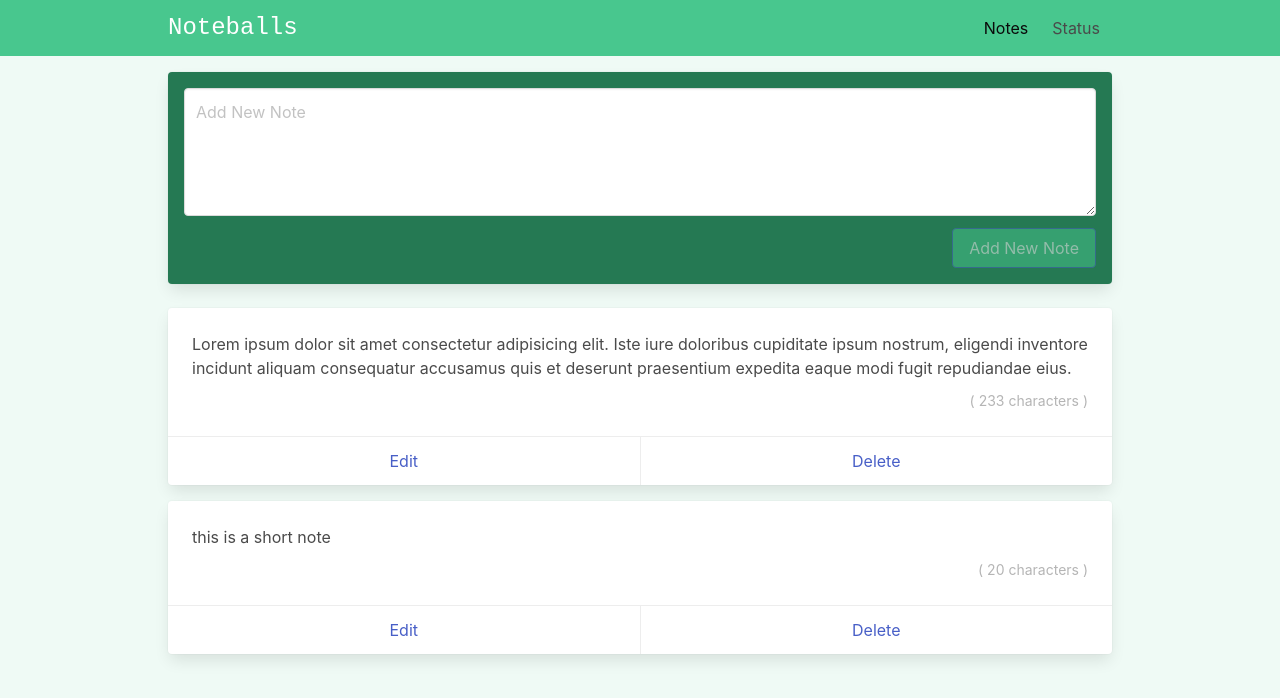
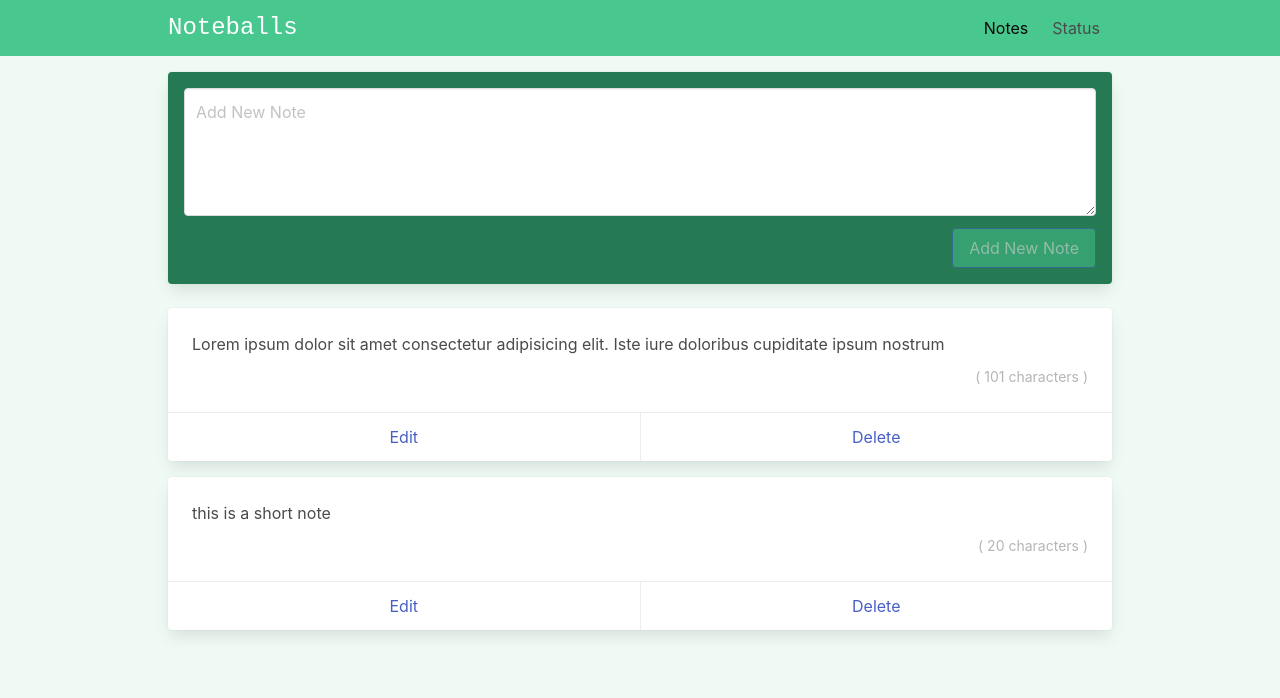
Before and after one commit to IbrahiimKamal/vue-pinia-composition-api-noteballs, a Vue app: page /#/ in a window 1280 px wide. Shown: the top 698 px of the page. Built offline with nearby package versions, Linux system fonts and the light colour scheme.

Commit message:
added pinia store and get notes data from notesStore

```diff
--- a/package.json
+++ b/package.json
@@ -8,6 +8,7 @@
   },
   "dependencies": {
     "bulma": "^0.9.4",
+    "pinia": "^2.0.14",
     "vue": "^3.2.36",
     "vue-router": "^4.0.15"
   },
--- a/src/main.js
+++ b/src/main.js
@@ -1,6 +1,7 @@
 import { createApp } from "vue";
+import { createPinia } from "pinia";
 
 import App from "./App.vue";
 import router from "@/router";
 
-createApp(App).use(router).mount("#app");
+createApp(App).use(createPinia()).use(router).mount("#app");
--- /dev/null
+++ b/src/stores/storeNotes.js
@@ -0,0 +1,19 @@
+import { defineStore } from "pinia";
+
+export const useStoreNotes = defineStore("storeNotes", {
+  state: () => {
+    return {
+      notes: [
+        {
+          id: "id1",
+          content:
+            "Lorem ipsum dolor sit amet consectetur adipisicing elit. Iste iure doloribus cupiditate ipsum nostrum",
+        },
+        {
+          id: "id2",
+          content: "this is a short note",
+        },
+      ],
+    };
+  },
+});
--- a/src/views/ViewNotes.vue
+++ b/src/views/ViewNotes.vue
@@ -26,7 +26,7 @@
     </div>
 
     <Note
-      v-for="note in notes"
+      v-for="note in storeNotes.notes"
       :key="note.id"
       :note="note"
       @deleteNote="deleteNote"
@@ -38,22 +38,14 @@
 /* ######## imports ######## */
 import { ref } from "vue";
 import Note from "@/components/Notes/Note.vue";
+import { useStoreNotes } from "@/stores/storeNotes";
+
+/* ######## store ######## */
+const storeNotes = useStoreNotes();
 
 /* ######## notes ######## */
 const newNote = ref("");
 const newNoteRef = ref(null);
-
-const notes = ref([
-  {
-    id: "id1",
-    content:
-      "Lorem ipsum dolor sit amet consectetur adipisicing elit. Iste iure doloribus cupiditate ipsum nostrum, eligendi inventore incidunt aliquam consequatur accusamus quis et deserunt praesentium expedita eaque modi fugit repudiandae eius.",
-  },
-  {
-    id: "id2",
-    content: "this is a short note",
-  },
-]);
 
 // methods
 const addNote = () => {
```
Also changed, not shown: 1 other file (tests, documents, lock files or other folders).
